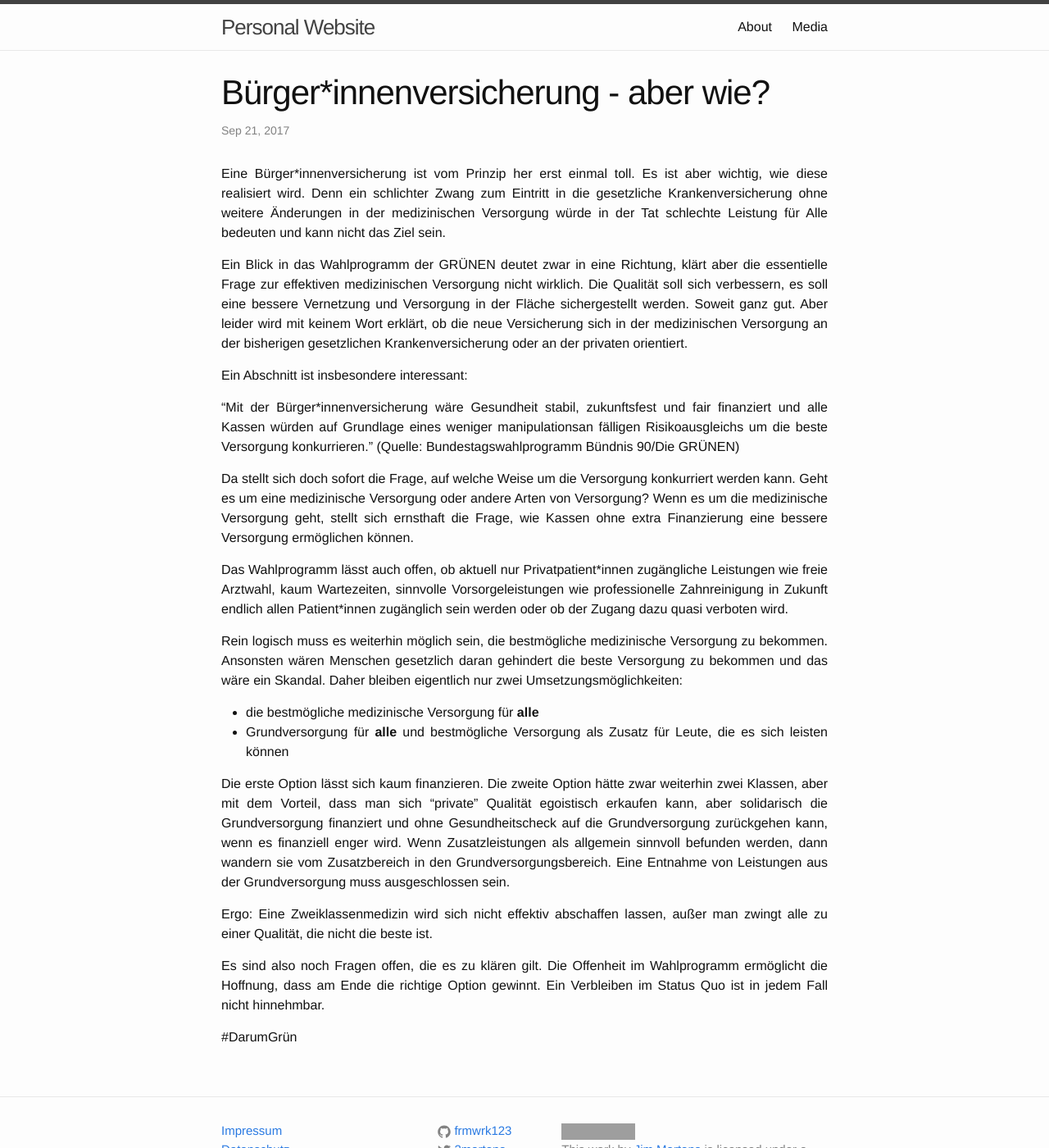
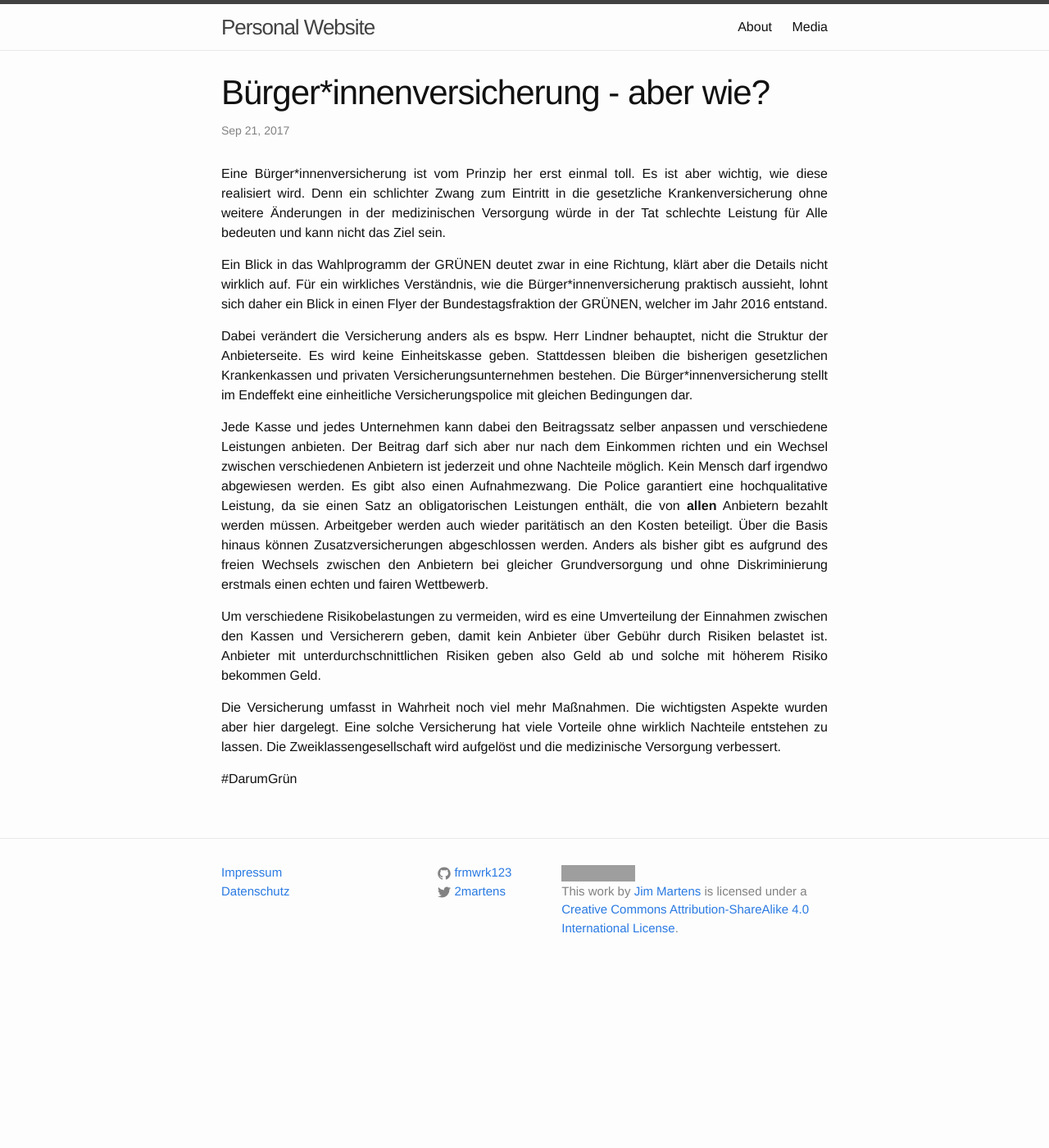
Before and after one commit to frmwrk123/frmwrk123.github.io, a Jekyll site: the page built from _posts/2017-09-21-bürgerversicherung-aber-wie.markdown, in a window 1280 px wide and 1400 px high. Shown: the whole window at 82% size. Built offline with Jekyll 4.4.1, drawn with Linux system fonts in a browser that asks for light colours; grey boxes are pictures that could not be loaded.

Commit message:
[Posts] Corrected post about people policy
Signed-off-by: Jim Martens <github@2martens.de>

```diff
--- a/_posts/2017-09-21-bürgerversicherung-aber-wie.markdown
+++ b/_posts/2017-09-21-bürgerversicherung-aber-wie.markdown
@@ -12,52 +12,36 @@ Versorgung würde in der Tat schlechte Leistung für Alle bedeuten und kann
 nicht das Ziel sein.
 
 Ein Blick in das Wahlprogramm der GRÜNEN deutet zwar in eine Richtung, klärt
-aber die essentielle Frage zur effektiven medizinischen Versorgung nicht wirklich.
-Die Qualität soll sich verbessern, es soll eine bessere Vernetzung und Versorgung
-in der Fläche sichergestellt werden. Soweit ganz gut. Aber leider wird mit keinem
-Wort erklärt, ob die neue Versicherung sich in der medizinischen Versorgung
-an der bisherigen gesetzlichen Krankenversicherung oder an der privaten orientiert.
+aber die Details nicht wirklich auf. Für ein wirkliches Verständnis, wie die
+Bürger\*innenversicherung praktisch aussieht, lohnt sich daher ein Blick in
+einen Flyer der Bundestagsfraktion der GRÜNEN, welcher im Jahr 2016 entstand.
 
-Ein Abschnitt ist insbesondere interessant:
+Dabei verändert die Versicherung anders als es bspw. Herr Lindner behauptet,
+nicht die Struktur der Anbieterseite. Es wird keine Einheitskasse geben.
+Stattdessen bleiben die bisherigen gesetzlichen Krankenkassen und privaten
+Versicherungsunternehmen bestehen. Die Bürger\*innenversicherung stellt im
+Endeffekt eine einheitliche Versicherungspolice mit gleichen Bedingungen dar.
 
-"Mit der Bürger\*innenversicherung wäre Gesundheit stabil, zukunftsfest und
-fair finanziert und alle  Kassen  würden  auf  Grundlage  eines  weniger
-manipulationsan fälligen Risikoausgleichs um die beste Versorgung konkurrieren."
-(Quelle: Bundestagswahlprogramm Bündnis 90/Die GRÜNEN)
+Jede Kasse und jedes Unternehmen kann dabei den Beitragssatz selber anpassen
+und verschiedene Leistungen anbieten. Der Beitrag darf sich aber nur nach dem
+Einkommen richten und ein Wechsel zwischen verschiedenen Anbietern ist jederzeit
+und ohne Nachteile möglich. Kein Mensch darf irgendwo abgewiesen werden. Es gibt
+also einen Aufnahmezwang. Die Police garantiert eine hochqualitative Leistung,
+da sie einen Satz an obligatorischen Leistungen enthält, die von **allen**
+Anbietern bezahlt werden müssen. Arbeitgeber werden auch wieder paritätisch
+an den Kosten beteiligt. Über die Basis hinaus können Zusatzversicherungen
+abgeschlossen werden. Anders als bisher gibt es aufgrund des freien Wechsels
+zwischen den Anbietern bei gleicher Grundversorgung und ohne Diskriminierung
+erstmals einen echten und fairen Wettbewerb.
 
-Da stellt sich doch sofort die Frage, auf welche Weise um die Versorgung
-konkurriert werden kann. Geht es um eine medizinische Versorgung oder andere
-Arten von Versorgung? Wenn es um die medizinische Versorgung geht, stellt
-sich ernsthaft die Frage, wie Kassen ohne extra Finanzierung eine bessere
-Versorgung ermöglichen können.
+Um verschiedene Risikobelastungen zu vermeiden, wird es eine Umverteilung
+der Einnahmen zwischen den Kassen und Versicherern geben, damit kein Anbieter
+über Gebühr durch Risiken belastet ist. Anbieter mit unterdurchschnittlichen
+Risiken geben also Geld ab und solche mit höherem Risiko bekommen Geld.
 
-Das Wahlprogramm lässt auch offen, ob aktuell nur Privatpatient\*innen zugängliche
-Leistungen wie freie Arztwahl, kaum Wartezeiten, sinnvolle Vorsorgeleistungen wie
-professionelle Zahnreinigung in Zukunft endlich allen Patient\*innen zugänglich
-sein werden oder ob der Zugang dazu quasi verboten wird.
-
-Rein logisch muss es weiterhin möglich sein, die bestmögliche medizinische
-Versorgung zu bekommen. Ansonsten wären Menschen gesetzlich daran gehindert die
-beste Versorgung zu bekommen und das wäre ein Skandal. Daher bleiben eigentlich
-nur zwei Umsetzungsmöglichkeiten:
-
-- die bestmögliche medizinische Versorgung für **alle**
-- Grundversorgung für **alle** und bestmögliche Versorgung als Zusatz für Leute,
-  die es sich leisten können
-
-Die erste Option lässt sich kaum finanzieren.
-Die zweite Option hätte zwar weiterhin zwei Klassen, aber mit dem Vorteil, dass
-man sich "private" Qualität egoistisch erkaufen kann, aber solidarisch die Grundversorgung
-finanziert und ohne Gesundheitscheck auf die Grundversorgung zurückgehen kann,
-wenn es finanziell enger wird. Wenn Zusatzleistungen als allgemein sinnvoll
-befunden werden, dann wandern sie vom Zusatzbereich in den Grundversorgungsbereich.
-Eine Entnahme von Leistungen aus der Grundversorgung muss ausgeschlossen sein.
-
-Ergo: Eine Zweiklassenmedizin wird sich nicht effektiv abschaffen lassen, außer
-man zwingt alle zu einer Qualität, die nicht die beste ist.
-
-Es sind also noch Fragen offen, die es zu klären gilt. Die Offenheit im Wahlprogramm
-ermöglicht die Hoffnung, dass am Ende die richtige Option gewinnt. Ein Verbleiben
-im Status Quo ist in jedem Fall nicht hinnehmbar.
+Die Versicherung umfasst in Wahrheit noch viel mehr Maßnahmen. Die wichtigsten
+Aspekte wurden aber hier dargelegt. Eine solche Versicherung hat viele Vorteile
+ohne wirklich Nachteile entstehen zu lassen. Die Zweiklassengesellschaft wird
+aufgelöst und die medizinische Versorgung verbessert.
 
 #DarumGrün
```
